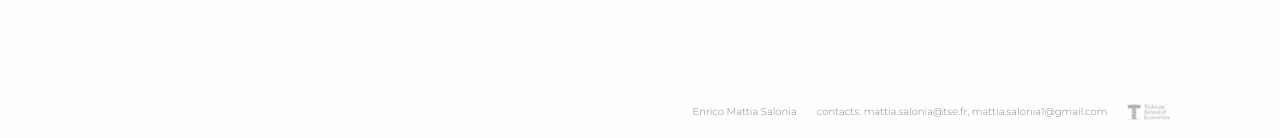
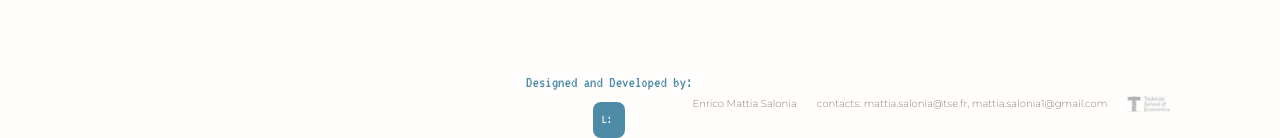
Before and after one commit to lollo-santucci/enrico-mattia-salonia, a Next.js app: page / in a window 1280 px wide. Shown: the part 668-806 px from the top of the page. Built offline with nearby package versions, Linux system fonts and the light colour scheme.

Commit message:
add credits component

```diff
--- a/src/app/layout.tsx
+++ b/src/app/layout.tsx
@@ -22,7 +22,7 @@ export default function RootLayout({
         <meta name="google-site-verification" content="Xas-5CcSHsnPC-JTqH3gWpFvchX2fUAvvmw1hDpIk6c" />
         <link rel="icon" href="/img/jackie.png"/>
       </head>
-      <body className={montserrat.className}>
+      <body className={`${montserrat.className}`}>
         <Header />
         {children}
         <Footer />
--- /dev/null
+++ b/src/components/molecules/Credits/Credits.style.css
@@ -0,0 +1,54 @@
+@import url('https://fonts.googleapis.com/css2?family=Pixelify+Sans:wght@400..700&family=VT323&display=swap');
+
+/* Contenitore principale */
+.logo-container {
+    font-family: "VT323", monospace;
+    font-size: small;
+    display: flex;
+    flex-direction: column;
+    align-items: center;
+    gap: 0.5rem;
+}
+
+/* Stile per la riga del logo */
+.logo-credits {
+    display: flex;
+    align-items: center;
+    gap: 2rem;
+    background-color: var(--primary-300);
+    color: #FAF6F0;
+    padding: 0.5rem;
+    border-radius: 8px;
+}
+
+.logo-credits:hover .text {
+    display: none; /* Oppure usa opacity: 0 */
+}
+
+.logo-credits:hover::after {
+    content: "Lorenzo :\\ dev";
+}
+
+/* Blink effetto */
+.blink {
+    display: inline-block;
+    animation: blink 1s infinite;
+}
+
+@keyframes blink {
+
+    0%,
+    100% {
+        opacity: 1;
+    }
+
+    50% {
+        opacity: 0;
+    }
+}
+
+/* Crafted by testo */
+.crafted-by {
+    font-size: 1rem;
+    color: var(--primary-300);
+}
--- /dev/null
+++ b/src/components/molecules/Credits/Credits.tsx
@@ -0,0 +1,16 @@
+import "./Credits.style.css"; // Assicurati di creare questo file CSS
+
+const Credits = () => {
+    return (
+        <div className="logo-container flex flex-row">
+            <span className="crafted-by">Designed and Developed by:</span>
+            <a href="https://www.lorenzosantucci.com" target="_blank">
+                <div className="logo-credits">
+                    <p className="text">L:<span className="blink">\</span></p>
+                </div>
+            </a>
+        </div>
+    );
+};
+
+export default Credits;
--- a/src/components/organisms/Footer/Footer.tsx
+++ b/src/components/organisms/Footer/Footer.tsx
@@ -1,10 +1,12 @@
 import Image from "next/image";
 import "./Footer.style.css";
+import Credits from "@/components/molecules/Credits/Credits";
 
 const Footer: React.FC = () => {
   return (
-    <footer className="footer">
-        <section className="footer-content">
+    <footer className="footer flex flex-col md:flex-row justify-start mb-2">
+        <section>  <Credits /> </section>
+        <section className="footer-content hidden">
             <p className="text-xs">Enrico Mattia Salonia</p>
             <p className="text-xs">contacts:&nbsp;
                 <a className="text-xs" href="mailto:mattia.salonia@tse.fr">mattia.salonia@tse.fr</a>,&nbsp;
```
